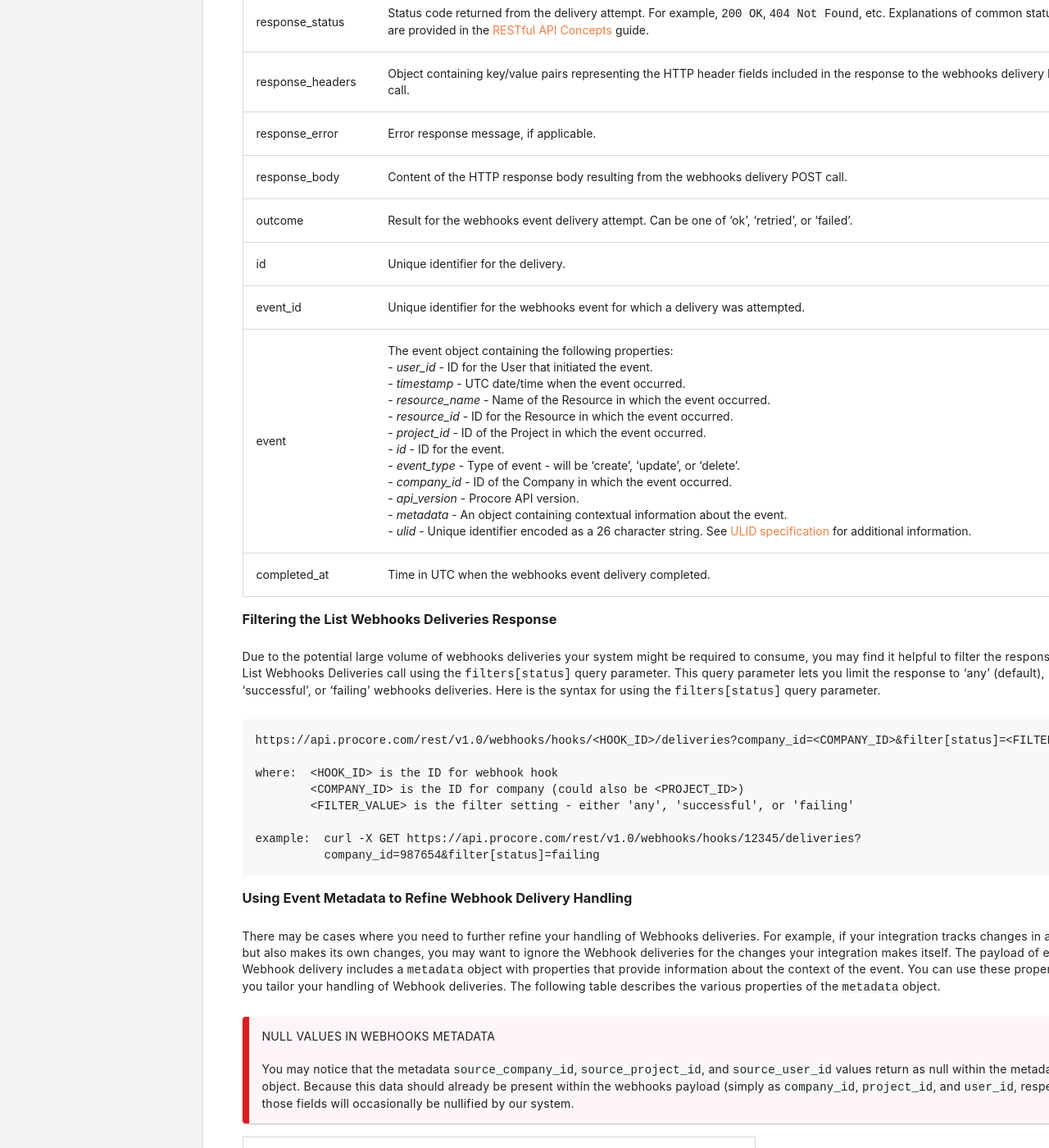
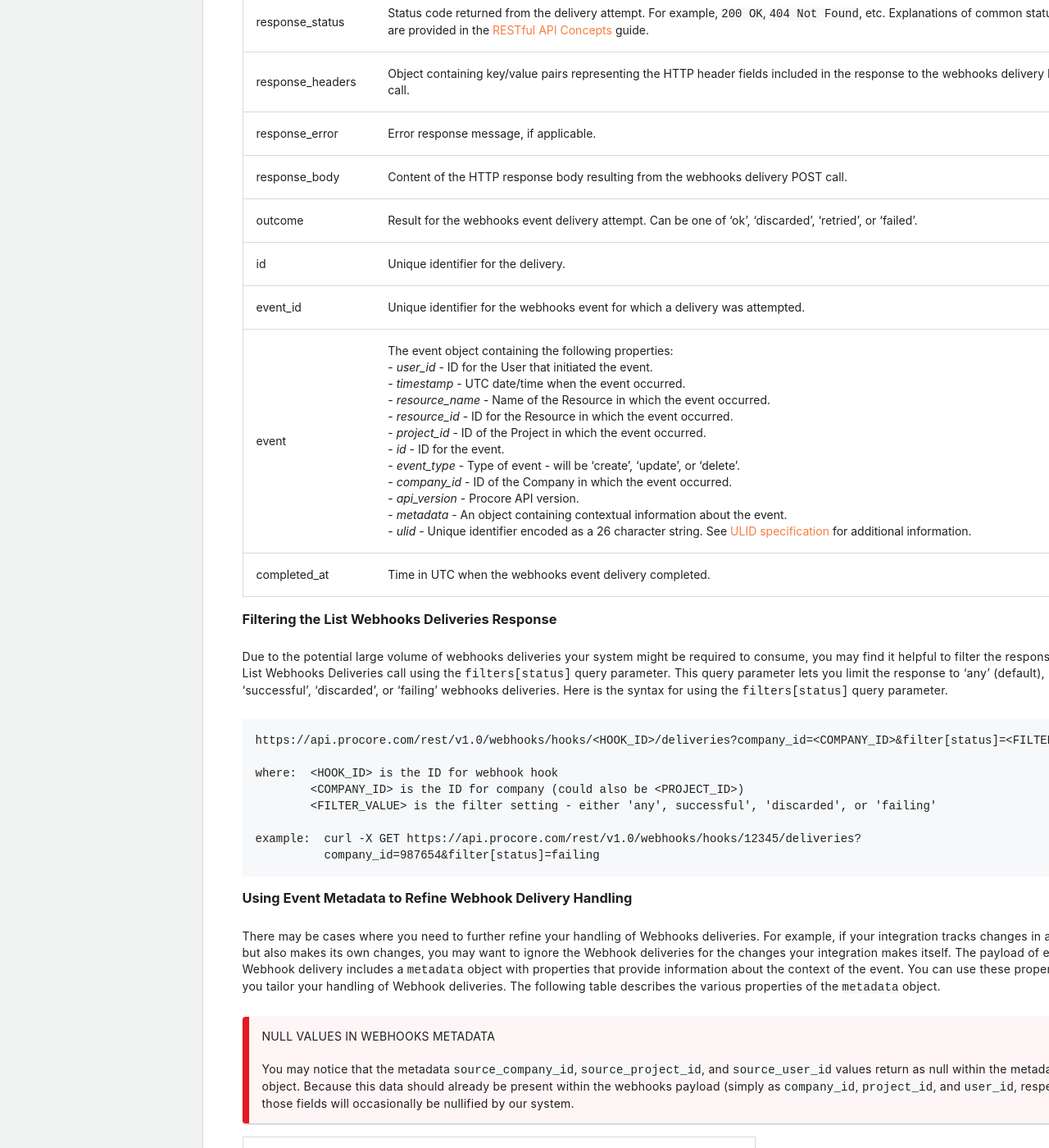
Before and after one commit to procore/documentation, a Jekyll site: the page built from webhooks/webhooks_api.md, in a window 1280 px wide and 1400 px high, scrolled down 4698 px. Shown: the whole window at 82% size. Built offline with Jekyll 4.4.1, drawn with Linux system fonts in a browser that asks for light colours; comment, search, counter and statistics services are not loaded.

Commit message:
AGX-2496/Webhooks-Documentation (#206)
* AGX-2496/Webhooks-Documentation

Adding possibility of `outcome` returning `discarded`. Also, changing the wording to show that flushed queue show as outcome `discarded` and not `failed` anymore.

* Adding discarded as a filter possibility.

````diff
--- a/webhooks/webhooks_api.md
+++ b/webhooks/webhooks_api.md
@@ -152,7 +152,7 @@ The following table describes the various attributes of the List Webhooks Delive
 | response_headers   | Object containing key/value pairs representing the HTTP header fields included in the response to the webhooks delivery POST call.                                                                                                                                                                                                                                                                                                                                                                                                                                                                                                                                                                                                                                                                                                                       |
 | response_error     | Error response message, if applicable.                                                                                                                                                                                                                                                                                                                                                                                                                                                                                                                                                                                                                                                                                                                                                                                                                   |
 | response_body      | Content of the HTTP response body resulting from the webhooks delivery POST call.                                                                                                                                                                                                                                                                                                                                                                                                                                                                                                                                                                                                                                                                                                                                                                        |
-| outcome            | Result for the webhooks event delivery attempt. Can be one of 'ok', 'retried', or 'failed'.                                                                                                                                                                                                                                                                                                                                                                                                                                                                                                                                                                                                                                                                                                                                                              |
+| outcome            | Result for the webhooks event delivery attempt. Can be one of 'ok', 'discarded', 'retried', or 'failed'.                                                                                                                                                                                                                                                                                                                                                                                                                                                                                                                                                                                                                                                                                                                                                              |
 | id                 | Unique identifier for the delivery.                                                                                                                                                                                                                                                                                                                                                                                                                                                                                                                                                                                                                                                                                                                                                                                                                      |
 | event_id           | Unique identifier for the webhooks event for which a delivery was attempted.                                                                                                                                                                                                                                                                                                                                                                                                                                                                                                                                                                                                                                                                                                                                                                             |
 | event              | The event object containing the following properties:<br>- _user_id_ - ID for the User that initiated the event.<br>- _timestamp_ - UTC date/time when the event occurred.<br>- _resource_name_ - Name of the Resource in which the event occurred.<br>- _resource_id_ - ID for the Resource in which the event occurred.<br>- _project_id_ - ID of the Project in which the event occurred.<br>- _id_ - ID for the event.<br>- _event_type_ - Type of event - will be 'create', 'update', or 'delete'.<br>- _company_id_ - ID of the Company in which the event occurred.<br>- _api_version_ - Procore API version.<br>- _metadata_ - An object containing contextual information about the event.<br>- _ulid_ - Unique identifier encoded as a 26 character string. See [ULID specification](https://github.com/ulid/spec) for additional information. |
@@ -161,7 +161,7 @@ The following table describes the various attributes of the List Webhooks Delive
 ### Filtering the List Webhooks Deliveries Response
 
 Due to the potential large volume of webhooks deliveries your system might be required to consume, you may find it helpful to filter the response from the List Webhooks Deliveries call using the `filters[status]` query parameter.
-This query parameter lets you limit the response to 'any' (default), 'successful', or 'failing' webhooks deliveries.
+This query parameter lets you limit the response to 'any' (default), 'successful', 'discarded', or 'failing' webhooks deliveries.
 Here is the syntax for using the `filters[status]` query parameter.
 
 ```
@@ -169,7 +169,7 @@ https://api.procore.com/rest/v1.0/webhooks/hooks/<HOOK_ID>/deliveries?company_id
 
 where:  <HOOK_ID> is the ID for webhook hook
         <COMPANY_ID> is the ID for company (could also be <PROJECT_ID>)
-        <FILTER_VALUE> is the filter setting - either 'any', 'successful', or 'failing'
+        <FILTER_VALUE> is the filter setting - either 'any', successful', 'discarded', or 'failing'
 
 example:  curl -X GET https://api.procore.com/rest/v1.0/webhooks/hooks/12345/deliveries?
           company_id=987654&filter[status]=failing
````
Also changed, not shown: webhooks/webhooks.md (+1 -1 lines).
